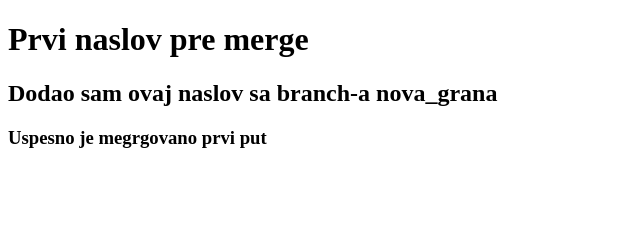
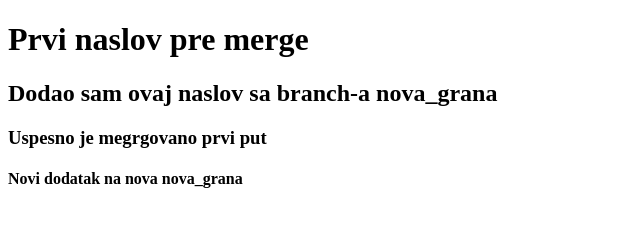
Before and after one commit to karisiksead/proba-branch-i-merge-pulovi, a plain HTML site: page index.html in a window 1280 px wide. Shown: the whole page, without its empty margins (0-640 px from the left). Drawn offline with Linux system fonts and the light colour scheme.

Commit message:
komit na master grani a pisao na nova_grana ali nisam commitao

```diff
--- a/index.html
+++ b/index.html
@@ -12,5 +12,7 @@
     <h2>Dodao sam ovaj naslov sa branch-a nova_grana</h2>
 
     <h3>Uspesno je megrgovano prvi put</h3>
+
+    <h4>Novi dodatak na nova nova_grana</h4>
   </body>
 </html>
```
